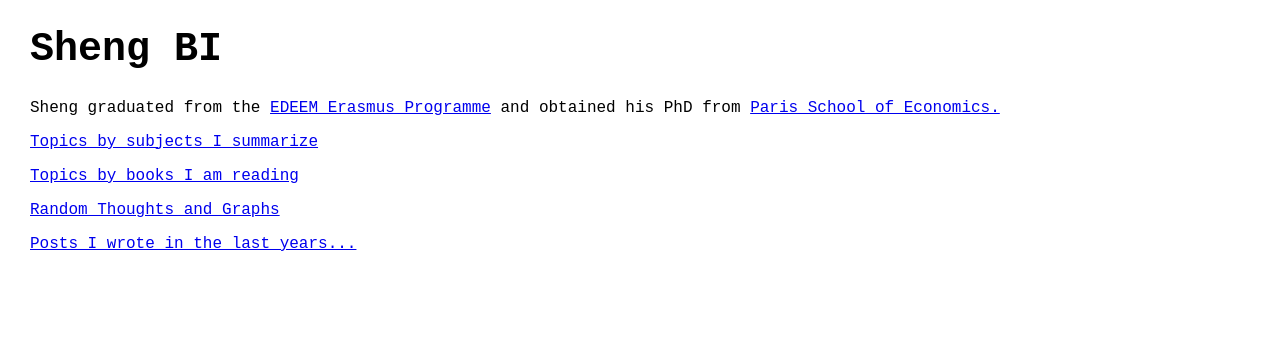
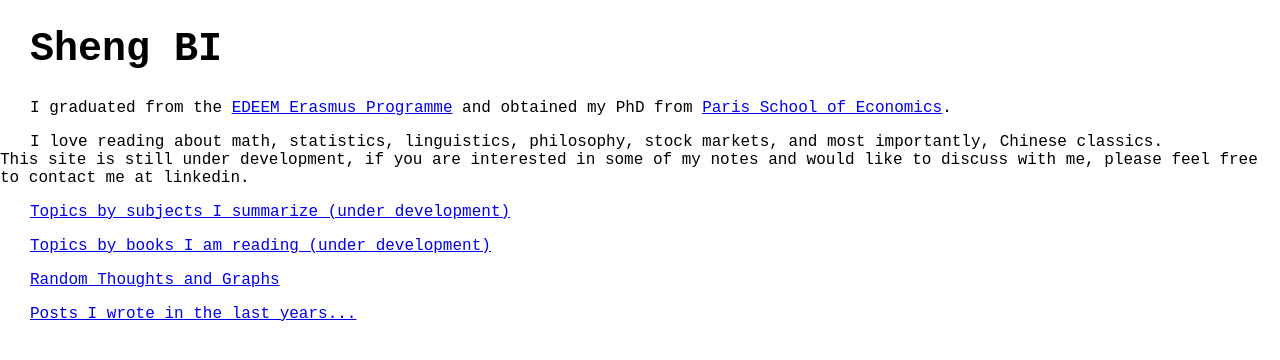
Before and after one commit to brbisheng/brbisheng.github.io, a Jekyll site: the page built from index.html, in a window 1280 px wide. Shown: the top 360 px of the page. Built offline with Jekyll 4.4.1, drawn with Linux system fonts in a browser that asks for light colours; nearby versions of some CDN libraries.

Commit message:
Update index.html

```diff
--- a/index.html
+++ b/index.html
@@ -13,16 +13,19 @@ title: Assigned to default.html
 <h1 style = "text-indent:30px">Sheng BI</h1>
 <div class="blurb" style = 'color:black'>
 	<p id = 'intro' style = "text-indent:30px">
-	Sheng graduated from the <a href="https://www.pantheonsorbonne.fr/ecoles-doctorales/economie-ed-465/doctoral-program-edeem/">EDEEM Erasmus Programme</a>
-		and obtained his PhD from <a href="https://www.parisschoolofeconomics.eu/en/">Paris School of Economics.</a>
+	I graduated from the <a href="https://www.pantheonsorbonne.fr/ecoles-doctorales/economie-ed-465/doctoral-program-edeem/">EDEEM Erasmus Programme</a>
+		and obtained my PhD from <a href="https://www.parisschoolofeconomics.eu/en/">Paris School of Economics</a>.
 	</p>
 	<p id = 'intro' style = "text-indent:30px">
+	I love reading about math, statistics, linguistics, philosophy, stock markets, and most importantly, Chinese classics.
+		<br>
+		This site is still under development, if you are interested in some of my notes and would like to discuss with me, please feel free to contact me at linkedin.
 	</p>
 </div>
 
-<p style = "text-indent:30px"><a href="/blog/topicsbysubjects/">Topics by subjects I summarize</a></p>
+<p style = "text-indent:30px"><a href="/blog/topicsbysubjects/">Topics by subjects I summarize (under development)</a></p>
 
-<p style = "text-indent:30px"><a href="/blog/topicsbybooks/">Topics by books I am reading</a></p>
+<p style = "text-indent:30px"><a href="/blog/topicsbybooks/">Topics by books I am reading (under development) </a></p>
 
 <p style = "text-indent:30px" ><a href="/blog/random/">Random Thoughts and Graphs</a></p>
 
```
